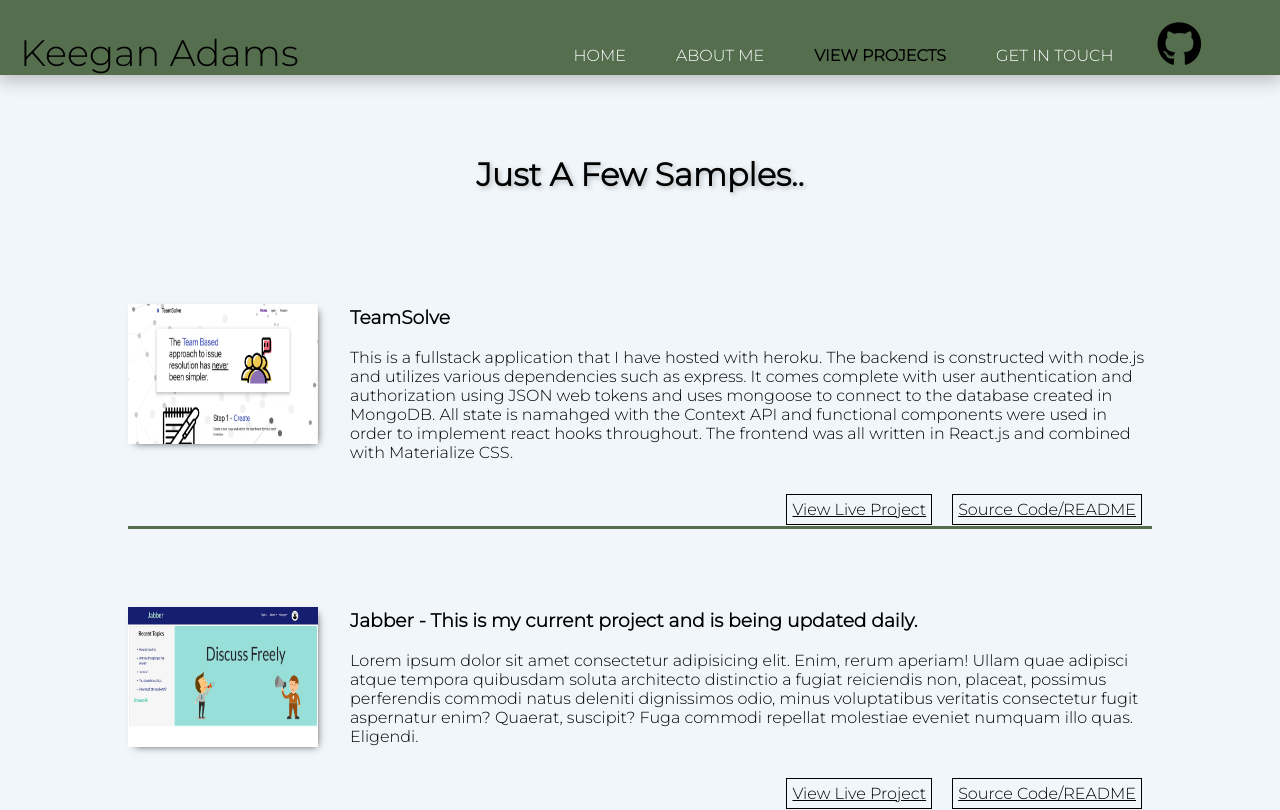
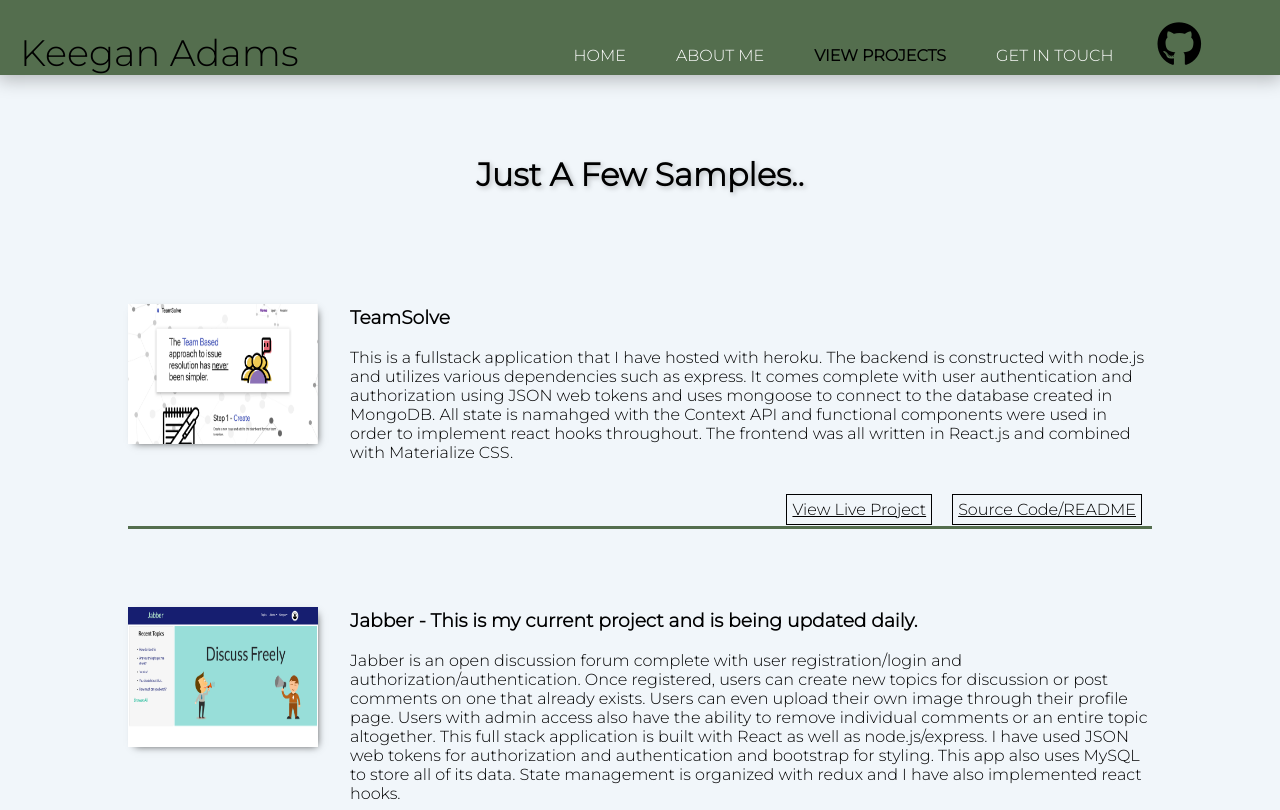
Before and after one commit to KeeganA217/portfolio-project, a React (Create React App) app: page /projects in a window 1280 px wide. Shown: the top 810 px of the page. Built offline with nearby package versions, Linux system fonts and the light colour scheme.

Commit message:
projects update

```diff
--- a/src/App.css
+++ b/src/App.css
@@ -140,8 +140,8 @@ h1 {
 .right-div {
   position: absolute;
   top: 280px;
-  left: 735px;
-  width: 485px;
+  right: 215px;
+  width: 550px;
   height: 450px;
   margin-bottom: 4rem;
   background-color: black;
--- a/src/components/pages/about.js
+++ b/src/components/pages/about.js
@@ -21,7 +21,7 @@ const Home = () => {
         trigger: "icon",
         toggleActions: "restart",
       },
-      y: 80,
+      y: 50,
       opacity: 0,
       duration: 2,
       ease: "elastic.out(1, 0.3)",
--- a/src/components/pages/contact.js
+++ b/src/components/pages/contact.js
@@ -1,4 +1,4 @@
-import React, { useRef, useEffect } from "react";
+import React, { useEffect } from "react";
 import { gsap } from "gsap";
 import emailjs from "emailjs-com";
 
@@ -23,9 +23,6 @@ const Contact = () => {
     e.target.reset();
   };
 
-  const left = useRef(null);
-  const right = useRef(null);
-
   useEffect(() => {
     gsap.from(".page-title", {
       opacity: 0,
@@ -45,7 +42,7 @@ const Contact = () => {
         <h1>Lets Get To Work!</h1>
       </div>
       <div className="card">
-        <div className="left-div" ref={left}>
+        <div className="left-div">
           <div className="contact-info">
             <i className="far fa-address-card contact"></i>
             <h3 className="contact-header">Phone Number</h3>
@@ -63,13 +60,10 @@ const Contact = () => {
               >
                 <i className="fab fa-github social"></i>
               </a>
-              {/* <a href="/#" target="_blank" rel="noopener noreferrer">
-                <i className="fab fa-linkedin social"></i>
-              </a> */}
             </p>
           </div>
         </div>
-        <div className="right-div" ref={right}>
+        <div className="right-div">
           <p>...Or let me contact you!</p>
           <form onSubmit={sendEmail}>
             <input
--- a/src/components/pages/projects.js
+++ b/src/components/pages/projects.js
@@ -114,13 +114,17 @@ const Projects = () => {
               <strong>Jabber</strong> - This is my current project and is being
               updated daily.
             </h3>
-            Lorem ipsum dolor sit amet consectetur adipisicing elit. Enim, rerum
-            aperiam! Ullam quae adipisci atque tempora quibusdam soluta
-            architecto distinctio a fugiat reiciendis non, placeat, possimus
-            perferendis commodi natus deleniti dignissimos odio, minus
-            voluptatibus veritatis consectetur fugit aspernatur enim? Quaerat,
-            suscipit? Fuga commodi repellat molestiae eveniet numquam illo quas.
-            Eligendi.
+            Jabber is an open discussion forum complete with user
+            registration/login and authorization/authentication. Once
+            registered, users can create new topics for discussion or post
+            comments on one that already exists. Users can even upload their own
+            image through their profile page. Users with admin access also have
+            the ability to remove individual comments or an entire topic
+            altogether. This full stack application is built with React as well
+            as node.js/express. I have used JSON web tokens for authorization
+            and authentication and bootstrap for styling. This app also uses
+            MySQL to store all of its data. State management is organized with
+            redux and I have also implemented react hooks.
           </p>
           <a
             href="https://github.com/KeeganA217/jabber-forum"
```
